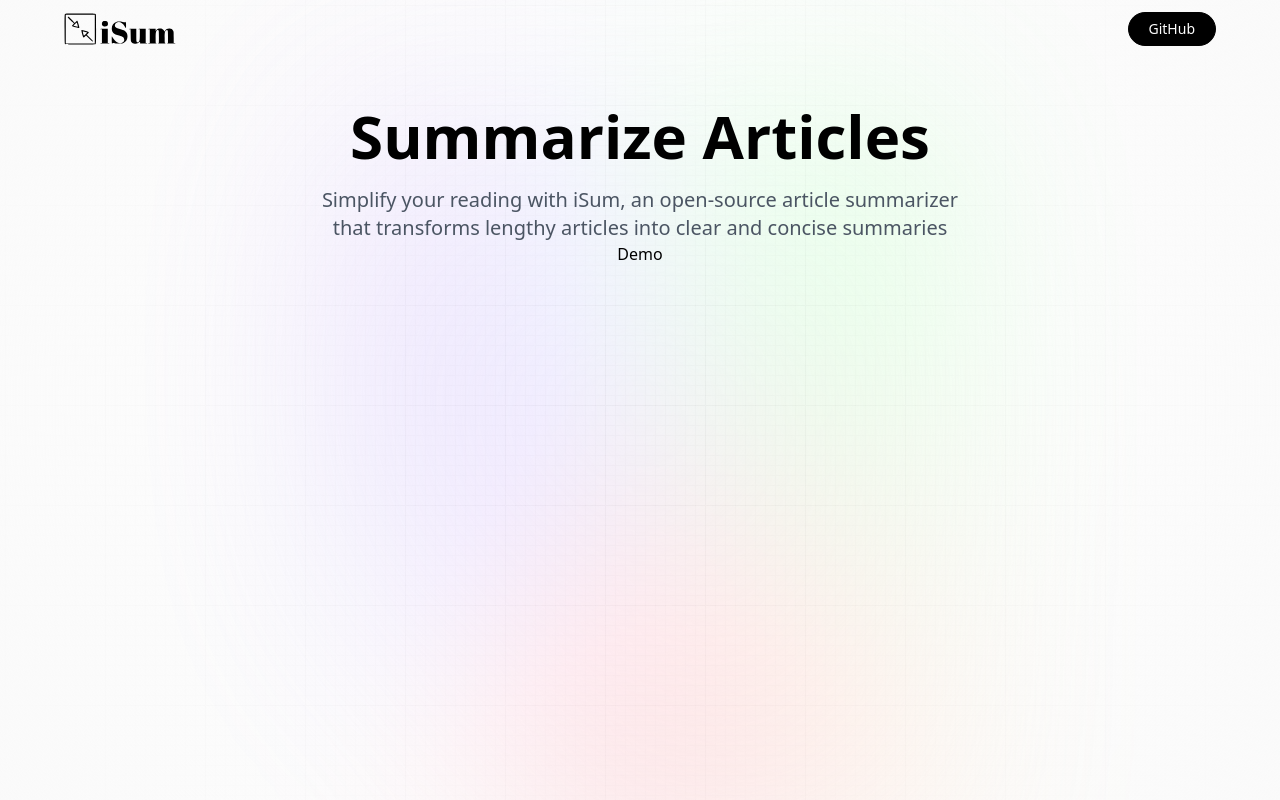
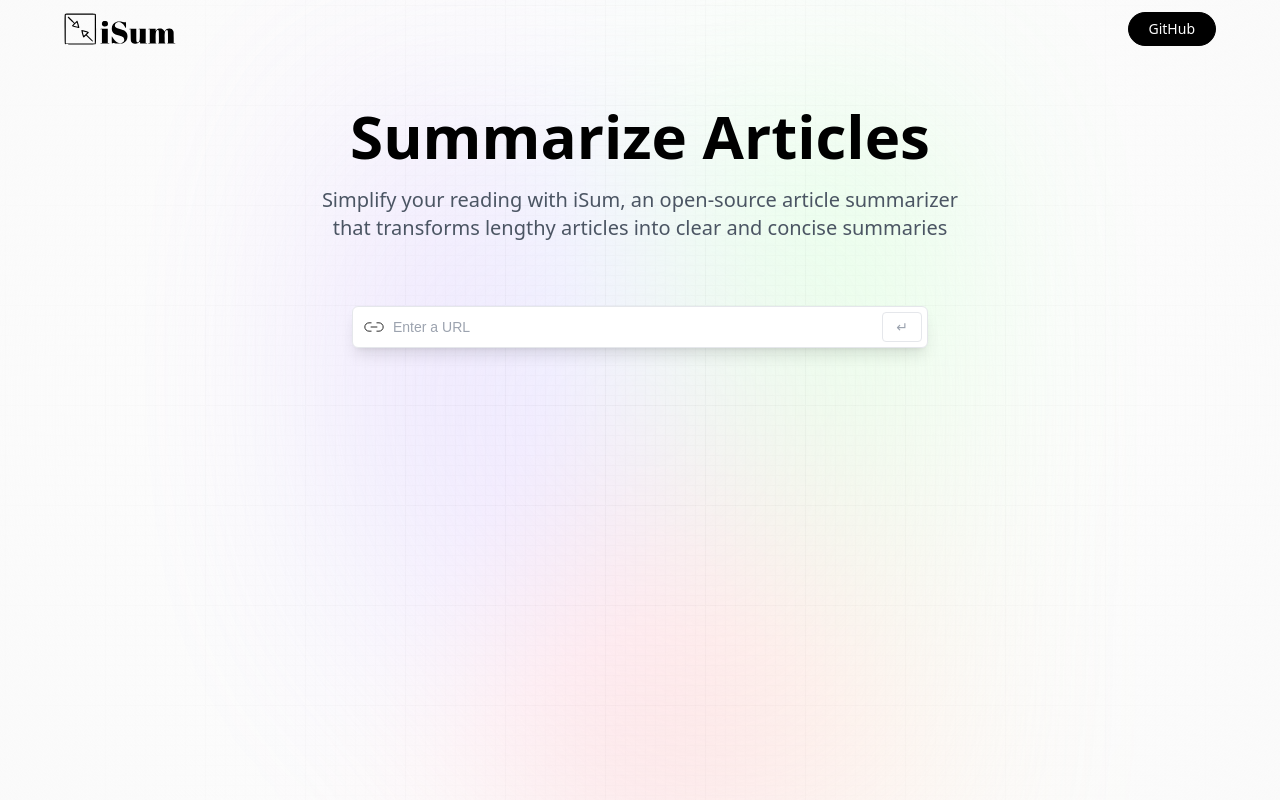
Before and after one commit to JoaoCoutinho777/iSum, a React (Vite) app: page / in a window 1280 px wide. Built offline with nearby package versions, Linux system fonts and the light colour scheme; a web font is replaced by a local one.

Commit message:
feat: Demo component added

```diff
--- a/package.json
+++ b/package.json
@@ -10,6 +10,10 @@
     "preview": "vite preview"
   },
   "dependencies": {
+    "@fortawesome/fontawesome-svg-core": "^6.4.0",
+    "@fortawesome/free-regular-svg-icons": "^6.4.0",
+    "@fortawesome/free-solid-svg-icons": "^6.4.0",
+    "@fortawesome/react-fontawesome": "^0.2.0",
     "@reduxjs/toolkit": "^1.9.5",
     "react": "^18.2.0",
     "react-dom": "^18.2.0"
--- a/src/components/Demo.jsx
+++ b/src/components/Demo.jsx
@@ -1,8 +1,47 @@
+import { useEffect, useState } from "react";
+
+import { copy, linkIcon, loader, tick } from '../assets';
+import { FontAwesomeIcon } from "@fortawesome/react-fontawesome";
+
+function Demo() {
+
+  const [article, setArticle] = useState({
+    url: '',
+    summary: '',
+  });
+
+  const handleSubmit = async (e) => {
+    alert('Submited');
+  }
+
+  return (
+    <section className="mt-16 w-full max-w-xl">
+      <div className="flex flex-col w-full gap-2">
+        <form className="relative flex justify-center items-center"
+          onSubmit={() => {handleSubmit}}>
+            <img
+              src={linkIcon}
+              alt="link_icon"
+              className="absolute left-0 my-2 ml-3 w-5"/>
+
+            <input
+              type="url"
+              placeholder="Enter a URL"
+              value={article.url}
+              onChange={(e) => setArticle({ ...article, url: e.target.value })}
+              required
+              className="url_input peer"/>
+
+            <button
+              type="submit"
+              className="submit_btn peer-focus:border-gray-700 peer-focus:text-gray-700">
+              <p>↵</p>
+            </button>
+        </form>
 
 
-function Demo() {
-  return (
-    <div>Demo</div>
+      </div>
+    </section>
   )
 }
 
```
Also changed, not shown: 1 other file (tests, documents, lock files or other folders).
